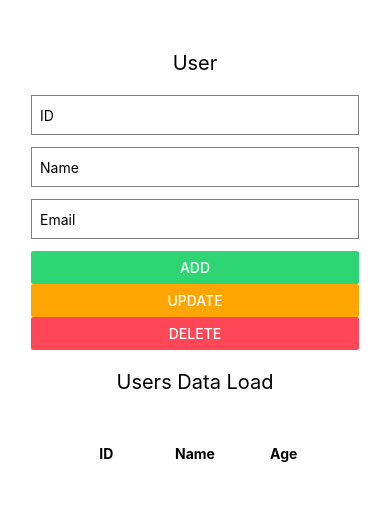
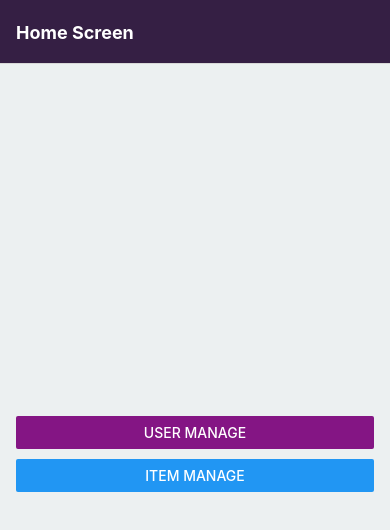
Before and after one commit to NimeshPiyumantha/ReactNative_CRUD-with-Firebase, a React Native app: screen / in a window 390 px wide. Shown: the top 530 px of the page. Built offline with nearby package versions, Linux system fonts and the light colour scheme; no server answers; the database is empty.

Commit message:
Update Content

```diff
--- a/App.js
+++ b/App.js
@@ -1,13 +1,51 @@
-import React from "react";
-import { View } from "react-native";
+// import React from "react";
+// import { View } from "react-native";
+// import Home from "./screens/Home";
+
+// const App = () => {
+//   return (
+//     <View style={{ flex: 1 }}>
+//       <Home />
+//     </View>
+//   );
+// };
+
+// export default App;
+
+import { StatusBar } from "expo-status-bar";
+import Home from "./screens/Home";
 import Form from "./components/form";
+import { NavigationContainer } from "@react-navigation/native";
+import { createNativeStackNavigator } from "@react-navigation/native-stack";
+
+const Stack = createNativeStackNavigator();
 
 export default function App() {
   return (
     <>
-      <View style={{ flex: 1 }}>
-        <Form />
-      </View>
+      <StatusBar style="light"></StatusBar>
+      <NavigationContainer>
+        <Stack.Navigator
+          initialRouteName="Dashboard"
+          screenOptions={{
+            headerStyle: { backgroundColor: "#351f44" },
+            headerTintColor: "#fff",
+            headerTitleStyle: { fontWeight: "bold" },
+            contentStyle: { backgroundColor: "#ecf0f1" },
+          }}
+        >
+          <Stack.Screen
+            name="HomeForm"
+            component={Home}
+            options={{ title: "Home Screen" }}
+          />
+          <Stack.Screen
+            name="UserForm"
+            component={Form}
+            options={{ title: "User Screen" }}
+          />
+        </Stack.Navigator>
+      </NavigationContainer>
     </>
   );
 }
--- a/components/form.js
+++ b/components/form.js
@@ -107,7 +107,7 @@ const Form = () => {
 
   return (
     <View style={styles.container}>
-      <Text style={styles.text}>User</Text>
+      <View style={styles.viewManage}>
         <TextInput
           style={styles.input}
           placeholder="ID"
@@ -126,6 +126,9 @@ const Form = () => {
           value={email}
           onChangeText={(text) => setEmail(text)}
         />
+      </View>
+
+      <View style={styles.fixToButton}>
         <Button
           title="Add"
           color="#2ed573"
@@ -144,8 +147,9 @@ const Form = () => {
           style={styles.button}
           onPress={deleteData}
         />
-      <Text style={styles.text}>Users Data Load</Text>
-      <View style={styles.container}>
+      </View>
+
+      <View style={styles.container2}>
         <View style={styles.header}>
           <Text style={styles.headerText}>ID</Text>
           <Text style={styles.headerText}>Name</Text>
@@ -168,6 +172,9 @@ const styles = StyleSheet.create({
     margin: 15,
     justifyContent: "center",
   },
+  viewManage: {
+    margin: 20,
+  },
   input: {
     height: 40,
     borderColor: "gray",
@@ -175,10 +182,10 @@ const styles = StyleSheet.create({
     marginBottom: 12,
     paddingHorizontal: 8,
   },
-  button: {
-    borderRadius: 8,
-    padding: 10,
-    margin: 20,
+  fixToButton: {
+    flexDirection: "column",
+    gap: 10,
+    justifyContent: "space-around",
   },
   text: {
     fontSize: 20,
@@ -187,18 +194,20 @@ const styles = StyleSheet.create({
   },
   header: {
     flexDirection: "row",
-    justifyContent: "space-between",
+    justifyContent: "space-around",
     marginBottom: 8,
   },
-  headerText: {
-    fontWeight: "bold",
+  container2: {
     flex: 1,
-    textAlign: "center",
+    justifyContent: "center",
+    marginTop: 20,
+    margin: 12,
   },
   row: {
     flexDirection: "row",
-    justifyContent: "space-between",
+    justifyContent: "space-around",
     marginBottom: 8,
+    fontWeight: 700,
   },
   cell: {
     flex: 1,
--- a/package.json
+++ b/package.json
@@ -11,6 +11,8 @@
   "dependencies": {
     "@react-native-firebase/app": "^18.0.0",
     "@react-native-firebase/firestore": "^18.0.0",
+    "@react-navigation/native": "^6.1.7",
+    "@react-navigation/native-stack": "^6.9.13",
     "expo": "~48.0.18",
     "expo-status-bar": "~1.4.4",
     "firebase": "^9.22.2",
--- /dev/null
+++ b/screens/Home.js
@@ -0,0 +1,50 @@
+import React from "react";
+import {
+  StyleSheet,
+  Button,
+  View,
+  SafeAreaView,
+  Text,
+  Alert,
+} from "react-native";
+
+const Home = ({ navigation }) => {
+  const onPressUser = () => {
+    navigation.navigate("UserForm");
+  };
+
+  return (
+    <SafeAreaView style={styles.container}>
+      <View style={styles.fixToButton}>
+        <Button
+          title="User Manage"
+          onPress={onPressUser}
+          color="#841584"
+        />
+        <Button
+          title="Item Manage"
+          onPress={() => Alert.alert("Right button pressed")}
+        />
+      </View>
+    </SafeAreaView>
+  );
+};
+
+const styles = StyleSheet.create({
+  container: {
+    flex: 1,
+    justifyContent: "center",
+    marginHorizontal: 16,
+  },
+  title: {
+    textAlign: "center",
+    marginVertical: 8,
+  },
+  fixToButton: {
+    flexDirection: "column",
+    gap: 10,
+    justifyContent: "space-around",
+  },
+});
+
+export default Home;
```
Also changed, not shown: 1 other file (tests, documents, lock files or other folders). Lines whose indentation alone changed are shown as unchanged.
